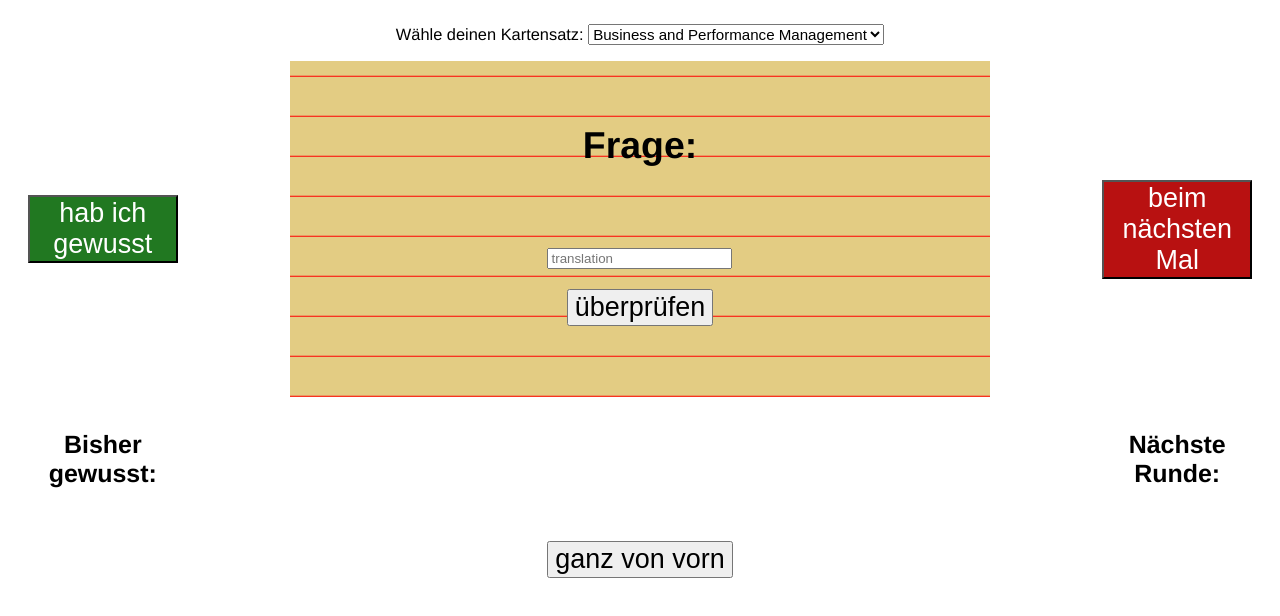
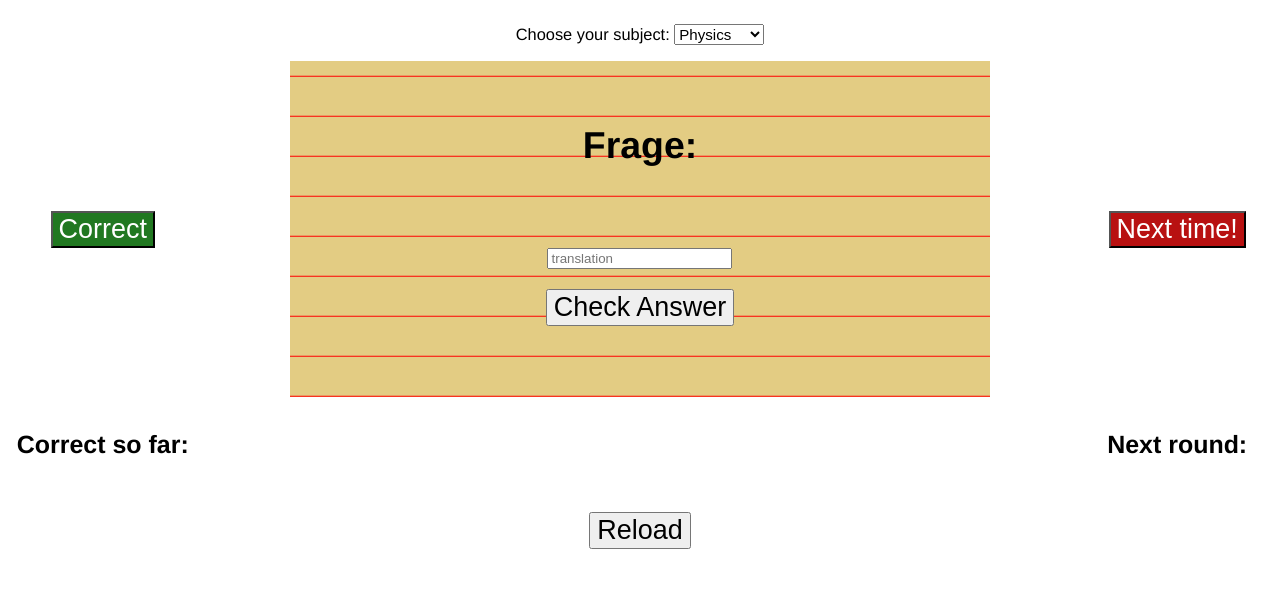
Before and after one commit to escobie/flashcardtest, a plain HTML site: page index.html in a window 1280 px wide. Drawn offline with Linux system fonts and the light colour scheme.

Commit message:
Update index.html

```diff
--- a/index.html
+++ b/index.html
@@ -2,43 +2,24 @@
 <html>
 <head>
     <meta charset="utf-8" />
-    <meta http-equiv="X-UA-Compatible" content="IE=edge">
     <title>Flash Cards</title>
     <meta name="viewport" content="width=device-width, initial-scale=1">
     <link rel="stylesheet" type="text/css" media="screen" href="main.css" />
     <link rel="stylesheet" type="text/css" media="screen" href="mobile.css" />
-    <script type="text/javascript" src="./questionsJSON/arbeitsRechtFragen.json"></script>
-    <script type="text/javascript" src="./questionsJSON/vokabeln.json"></script>
-    <script type="text/javascript" src="./questionsJSON/hgbFragen.json"></script>
-    <script type="text/javascript" src="./questionsJSON/orgaFragen.json"></script>
-    <script type="text/javascript" src="./questionsJSON/interkulturelleKompetenzen.json"></script>
-    <script type="text/javascript" src="./questionsJSON/internationalesManagement.json"></script>
-    <script type="text/javascript" src="./questionsJSON/integrierteKommunikation.json"></script>
-    <script type="text/javascript" src="./questionsJSON/medienRecht.json"></script>
-    <script type="text/javascript" src="./questionsJSON/unternehmensEthik.json"></script>
-    <script type="text/javascript" src="./questionsJSON/somFragen.json"></script>
-    <script type="text/javascript" src="./questionsJSON/bapFragen.json"></script>
+    <script type="text/javascript" src="./questionsJSON/physics.json"></script>
+    <script type="text/javascript" src="./questionsJSON/chemistry.json"></script>
 </head>
 <body>
     <section class="container">
         <div class="head">
-            <lable class="lable" for="kartendecks">Wähle deinen Kartensatz:</lable>
-            <select class="decks" name="kartendecks" id="decks">
-                <option id="bap" value="bap">Business and Performance Management</option>
-                <option id="som" value="som">Service and Operations Management</option>
-                <option id="u-ethik" value="u-ethik">Unternehmensethik</option>
-                <option id="m-recht" value="m-recht">Medienrecht</option>
-                <option id="int-komm" value="int-komm">Integrierte Unternehmenskommunikation</option>
-                <option id="int-management" value="int-management">Internationales Management</option>
-                <option id="int-kompetenzen" value="int-kompetenzen">Internationale Kompetenzen</option>
-                <option id="organisation" value="organisation">Organisation und Führung</option>
-                <option id="arb-recht" value="arb-recht">Arbeitsrecht</option>
-                <option id="h-recht" value="h-recht">Handelsrecht</option>
-                <option id="vokabeln" value="vokabeln">vokablen</option>
+            <lable class="lable" for="card-decks">Choose your subject:</lable>
+            <select class="decks" name="card-decks" id="decks">
+                <option id="physics" value="physics">Physics</option>
+                <option id="chem" value="chem">Chemistry</option>
             </select>
         </div>
 
-    <button type="button" class="correct next">hab ich gewusst</button>
+    <button type="button" class="correct next">Correct</button>
 
     <div class="card">
         <div class="front">
@@ -46,25 +27,25 @@
                 <h2>Frage:</h2>
                 <p class="question"></p>
                 <input class="answer" type="text" placeholder="translation">
-                <button type="button" class="check_answer">&uuml;berpr&uuml;fen</button>
+                <button type="button" class="check_answer">Check Answer</button>
             </section>
         </div>
         <div class="back">
-                <button class="return">was war die Frage?</button>
+                <button class="return">What was the Question?</button>
                 <section class="content">
-                        <h2>Antwort:</h2>
+                        <h2>Answer:</h2>
                     <p class="solution">...</p>
-                    <button type="button" class="new_word">neue Frage</button>
+                    <button type="button" class="new_word">New Question</button>
                 </section>
         </div>
     </div>
 
-    <button type="button" class="wrong next">beim nächsten Mal</button>
+    <button type="button" class="wrong next">Next time!</button>
 
-    <h4 id="known">Bisher gewusst:</h4>
+    <h4 id="known">Correct so far:</h4>
     <h3 class="remaining"></h3>
-    <h4 id="next">Nächste Runde:</h4>
-    <button type="button" class="reload">ganz von vorn</button>
+    <h4 id="next">Next round:</h4>
+    <button type="button" class="reload">Reload</button>
 
     </section>
 
```
